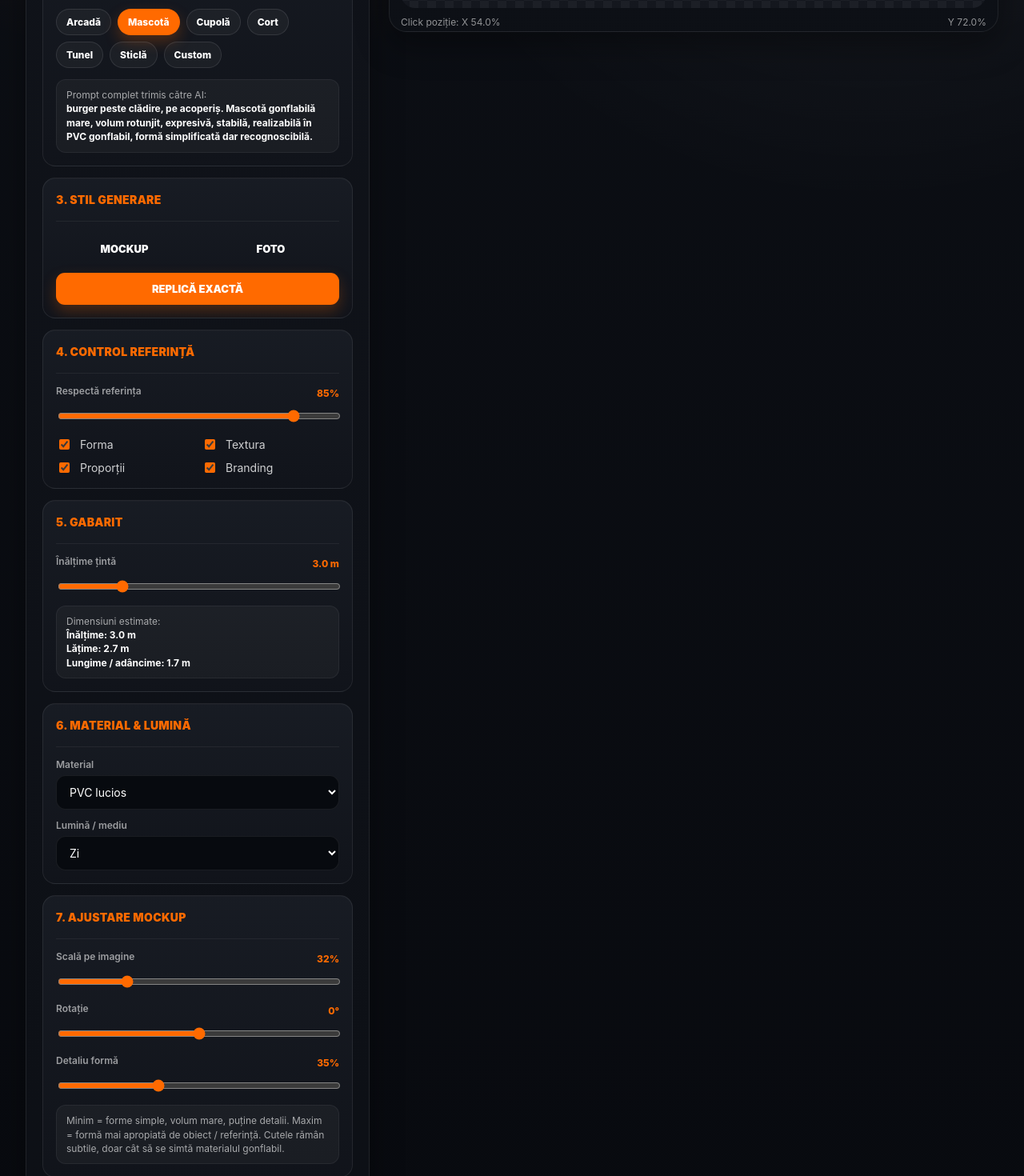
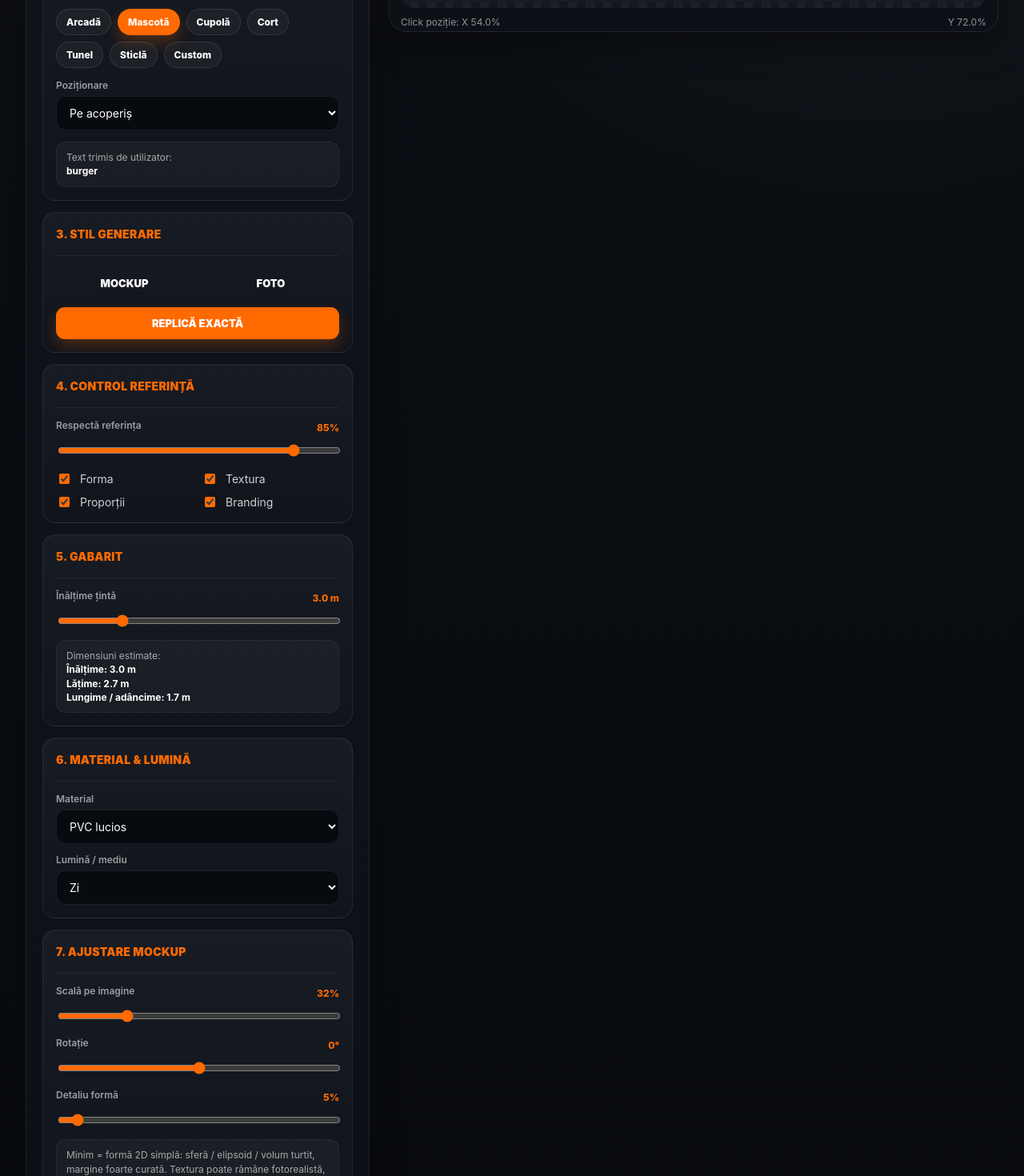
Before and after one commit to aztecinflatables/aztec-ai-configurator, a Next.js app: page / in a window 1280 px wide. Shown: the part 740-2210 px from the top of the page at 80% size. Built offline with nearby package versions, Linux system fonts and the light colour scheme.

Commit message:
Update page.tsx

```diff
--- a/app/page.tsx
+++ b/app/page.tsx
@@ -18,6 +18,13 @@ type ProductType =
     | "Tunel"
     | "Sticlă"
     | "Custom";
+
+type PlacementMode =
+    | "Pe sol"
+    | "Pe acoperiș"
+    | "Pe fațadă"
+    | "Suspendat"
+    | "În interior";
 
 const PRODUCT_PRESETS: Record<ProductType, string> = {
     Arcadă:
@@ -64,6 +71,24 @@ function getDerivedDimensions(productType: ProductType, heightM: number) {
     return { widthM: heightM, depthM: heightM * 0.5 };
 }
 
+function cleanUserPrompt(value: string) {
+    return value
+        .replace(/pe acoperiș/gi, "")
+        .replace(/pe acoperis/gi, "")
+        .replace(/peste clădire/gi, "")
+        .replace(/peste cladire/gi, "")
+        .replace(/pe clădire/gi, "")
+        .replace(/pe cladire/gi, "")
+        .replace(/pe sol/gi, "")
+        .replace(/pe fațadă/gi, "")
+        .replace(/pe fatada/gi, "")
+        .replace(/suspendat/gi, "")
+        .replace(/\s+/g, " ")
+        .replace(/\s+,/g, ",")
+        .replace(/,+/g, ",")
+        .trim();
+}
+
 export default function Page() {
     const [sceneImage, setSceneImage] = useState<string | null>(null);
     const [sceneBase64, setSceneBase64] = useState<string | null>(null);
@@ -72,9 +97,11 @@ export default function Page() {
     const [refImage, setRefImage] = useState<string | null>(null);
     const [textureImage, setTextureImage] = useState<string | null>(null);
 
-    const [userPrompt, setUserPrompt] = useState("burger peste clădire, pe acoperiș");
+    const [userPrompt, setUserPrompt] = useState("burger");
     const [selectedProductType, setSelectedProductType] =
         useState<ProductType>("Mascotă");
+    const [placementMode, setPlacementMode] =
+        useState<PlacementMode>("Pe acoperiș");
 
     const [generateMode, setGenerateMode] = useState<GenerateMode>("replica");
 
@@ -90,7 +117,7 @@ export default function Page() {
     const [material, setMaterial] = useState<MaterialMode>("PVC lucios");
     const [lighting, setLighting] = useState("Zi");
 
-    const [shapeDetail, setShapeDetail] = useState(35);
+    const [shapeDetail, setShapeDetail] = useState(5);
 
     const [overlayUrl, setOverlayUrl] = useState<string | null>(null);
     const [loading, setLoading] = useState(false);
@@ -103,7 +130,9 @@ export default function Page() {
 
     const previewRef = useRef<HTMLDivElement | null>(null);
 
-    const fullPrompt = `${userPrompt.trim()}. ${PRODUCT_PRESETS[selectedProductType]}`;
+    const userVisiblePrompt = userPrompt;
+    const subjectPrompt = cleanUserPrompt(userPrompt) || userPrompt.trim();
+    const fullPrompt = `${subjectPrompt}. ${PRODUCT_PRESETS[selectedProductType]}`;
 
     const fileToBase64 = (file: File): Promise<string> => {
         return new Promise((resolve, reject) => {
@@ -236,9 +265,10 @@ export default function Page() {
                     refImage,
                     textureImage,
                     prompt: fullPrompt,
-                    userPrompt,
+                    userPrompt: subjectPrompt,
                     productPreset: PRODUCT_PRESETS[selectedProductType],
                     productType: selectedProductType,
+                    placementMode,
                     generateMode,
                     referenceControl: {
                         respectReference,
@@ -346,8 +376,11 @@ export default function Page() {
                             <div className="aztec-label">Descriere scurtă</div>
                             <textarea
                                 className="aztec-textarea"
-                                value={userPrompt}
-                                onChange={(e) => setUserPrompt(e.target.value)}
+                                value={userVisiblePrompt}
+                                onChange={(e) => {
+                                    setUserPrompt(e.target.value);
+                                    setOverlayUrl(null);
+                                }}
                                 placeholder="Ex: burger, arcadă AZTEC, mascotă urs, sticlă de suc..."
                             />
 
@@ -404,11 +437,30 @@ export default function Page() {
                                 })}
                             </div>
 
+                            <div className="aztec-label" style={{ marginTop: 14 }}>
+                                Poziționare
+                            </div>
+
+                            <select
+                                className="aztec-select"
+                                value={placementMode}
+                                onChange={(e) => {
+                                    setPlacementMode(e.target.value as PlacementMode);
+                                    setOverlayUrl(null);
+                                }}
+                            >
+                                <option>Pe sol</option>
+                                <option>Pe acoperiș</option>
+                                <option>Pe fațadă</option>
+                                <option>Suspendat</option>
+                                <option>În interior</option>
+                            </select>
+
                             <div className="aztec-info-box" style={{ marginTop: 14 }}>
-                                Prompt complet trimis către AI:
+                                Text trimis de utilizator:
                                 <br />
                                 <strong style={{ color: "#FFFFFF" }}>
-                                    {fullPrompt}
+                                    {userPrompt}
                                 </strong>
                             </div>
                         </div>
@@ -706,10 +758,9 @@ export default function Page() {
                             />
 
                             <div className="aztec-info-box" style={{ marginTop: 12 }}>
-                                Minim = forme simple, volum mare, puține detalii.
-                                Maxim = formă mai apropiată de obiect / referință.
-                                Cutele rămân subtile, doar cât să se simtă materialul
-                                gonflabil.
+                                Minim = formă 2D simplă: sferă / elipsoid /
+                                volum turtit, margine foarte curată. Textura poate
+                                rămâne fotorealistă, dar forma este simplificată.
                             </div>
                         </div>
                     </section>
```
